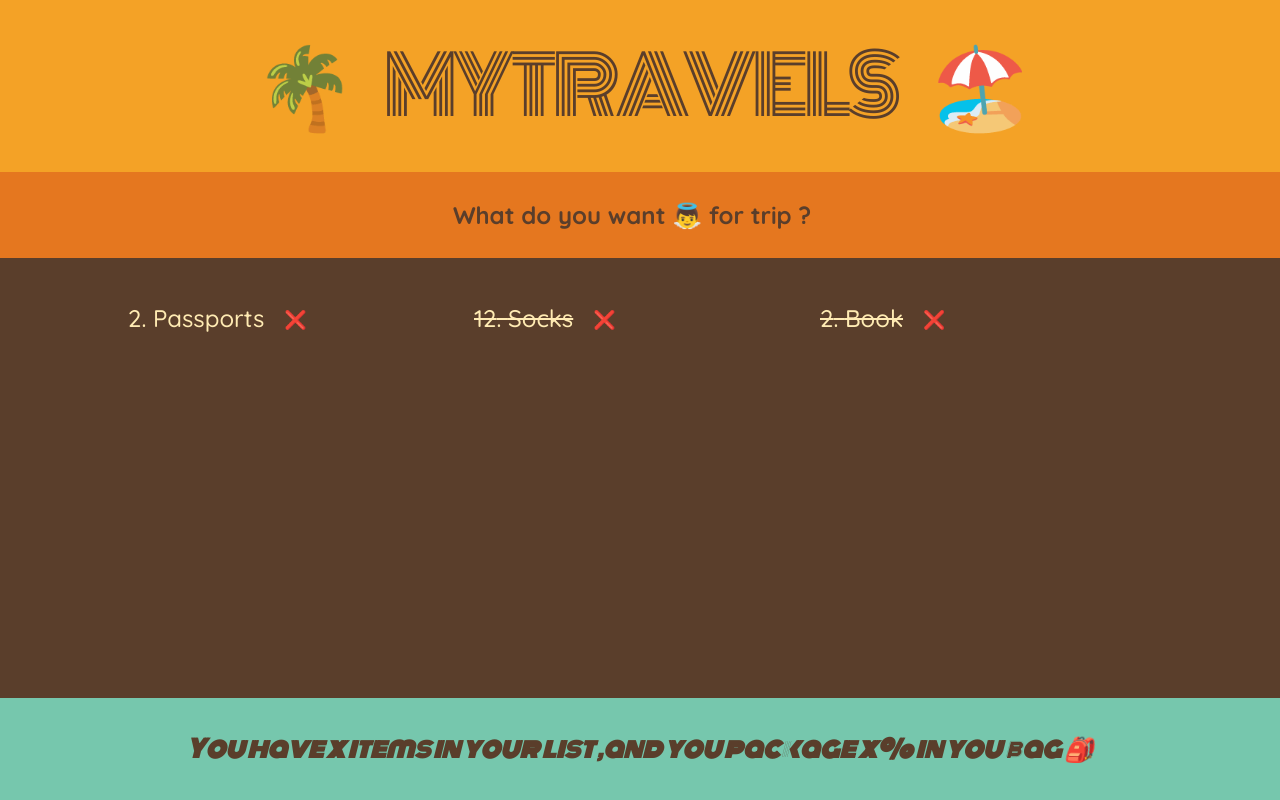
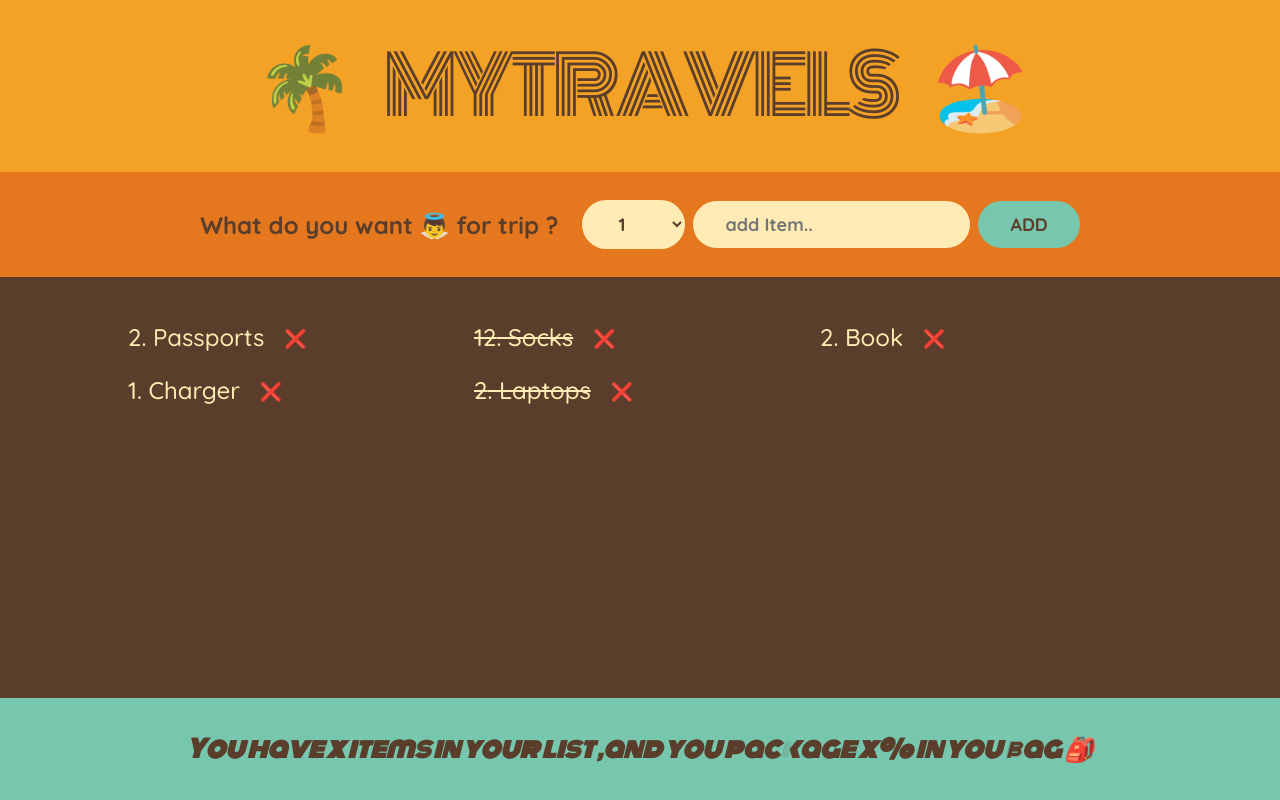
Before and after one commit to DarshanPro123/travelsList, a React (Vite) app: page / in a window 1280 px wide. Built offline with nearby package versions, Linux system fonts and the light colour scheme.

Commit message:
Add form logics for submitig data in state

```diff
--- a/src/Components/Form.jsx
+++ b/src/Components/Form.jsx
@@ -1,9 +1,37 @@
+import { useState } from "react";
+
 export const Form = () => {
+  const [desc, setDesc] = useState("");
+  const handleSubmit = (e) => {
+    e.preventDefault(); //it's not reload page after submiting form
+    console.log(desc); //print a data of desc in console.log
+    // after data get from input it's clear input in screen
+    setDesc("");
+  };
+
+  const handleChange = (e) => {
+    setDesc(e.target.value);
+  };
+
   return (
     <>
-      <div className="add-form">
+      <form className="add-form" onSubmit={handleSubmit}>
         <h3>What do you want 👼 for trip ? </h3>
-      </div>
+        <select>
+          {Array.from({ length: 15 }, (c, i) => i + 1).map((no) => (
+            <option value={no} key={no}>
+              {no}
+            </option>
+          ))}
+        </select>
+        <input
+          type="text"
+          placeholder="add Item.."
+          value={desc}
+          onChange={handleChange}
+        />
+        <button>Add</button>
+      </form>
     </>
   );
 };
--- a/src/Components/Pakgeing.jsx
+++ b/src/Components/Pakgeing.jsx
@@ -1,7 +1,9 @@
 const initialItems = [
   { id: 1, description: "Passports", quantity: 2, packed: false },
   { id: 2, description: "Socks", quantity: 12, packed: true },
-  { id: 3, description: "Book", quantity: 2, packed: true },
+  { id: 3, description: "Book", quantity: 2, packed: false },
+  { id: 4, description: "Charger", quantity: 1, packed: false },
+  { id: 5, description: "Laptops", quantity: 2, packed: true },
 ];
 
 const Pakgeing = () => {
@@ -12,7 +14,7 @@ const Pakgeing = () => {
         <ul>
           {initialItems.map((item) => {
             return (
-              <>
+              <div key={item.id}>
                 <li>
                   <span
                     //   onClick={handlPackege}
@@ -24,7 +26,7 @@ const Pakgeing = () => {
                   </span>
                   <button>❌</button>
                 </li>
-              </>
+              </div>
             );
           })}
         </ul>
```
